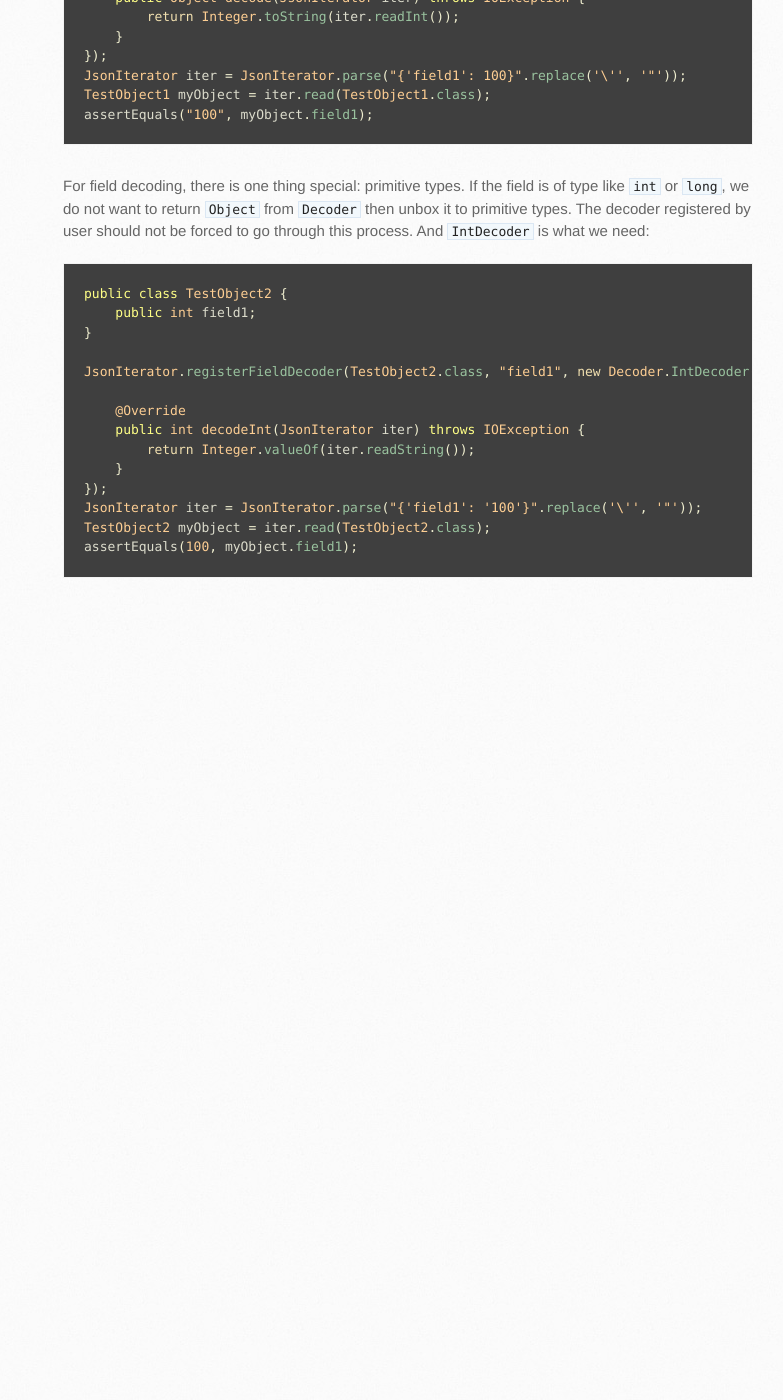
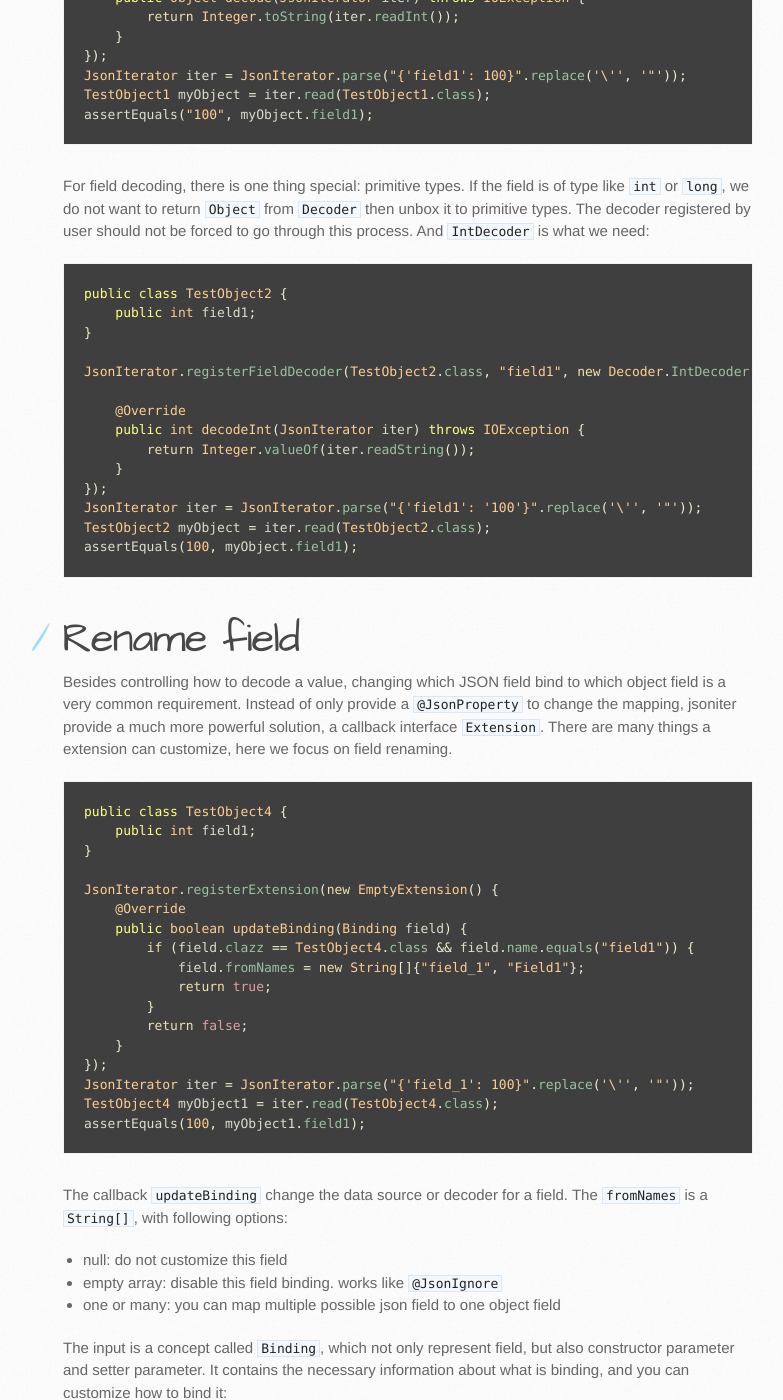
Before and after one commit to json-iterator/json-iterator.github.io, a Jekyll site: the page built from java-extension.md, in a window 1280 px wide and 1400 px high, scrolled down 1973 px. Shown: the whole window, without its empty margins (107-890 px from the left). Built offline with Jekyll 4.4.1, drawn with Linux system fonts in a browser that asks for light colours; comment, search, counter and statistics services are not loaded; before the commit the page ends 2603 px from its top, so only the background shows below that; some of the changed text lies outside the part shown.

Commit message:
Update java-extension.md

````diff
--- a/java-extension.md
+++ b/java-extension.md
@@ -104,3 +104,50 @@ JsonIterator iter = JsonIterator.parse("{'field1': '100'}".replace('\'', '"'));
 TestObject2 myObject = iter.read(TestObject2.class);
 assertEquals(100, myObject.field1);
 ```
+
+# Rename field
+
+Besides controlling how to decode a value, changing which JSON field bind to which object field is a very common requirement. Instead of only provide a `@JsonProperty` to change the mapping, jsoniter provide a much more powerful solution, a callback interface `Extension`. There are many things a extension can customize, here we focus on field renaming.
+
+```java
+public class TestObject4 {
+    public int field1;
+}
+
+JsonIterator.registerExtension(new EmptyExtension() {
+    @Override
+    public boolean updateBinding(Binding field) {
+        if (field.clazz == TestObject4.class && field.name.equals("field1")) {
+            field.fromNames = new String[]{"field_1", "Field1"};
+            return true;
+        }
+        return false;
+    }
+});
+JsonIterator iter = JsonIterator.parse("{'field_1': 100}".replace('\'', '"'));
+TestObject4 myObject1 = iter.read(TestObject4.class);
+assertEquals(100, myObject1.field1);
+```
+
+The callback `updateBinding` change the data source or decoder for a field. The `fromNames` is a `String[]`, with following options:
+
+* null: do not customize this field
+* empty array: disable this field binding. works like `@JsonIgnore`
+* one or many: you can map multiple possible json field to one object field
+
+The input is a concept called `Binding`, which not only represent field, but also constructor parameter and setter parameter. It contains the necessary information about what is binding, and you can customize how to bind it:
+
+```
+public class Binding {
+    // input
+    public Class clazz;
+    public String name;
+    public Type valueType;
+    public Annotation[] annotations;
+    // output
+    public String[] fromNames;
+    public Decoder decoder;
+}
+```
+
+So we can also customize the field decoder using `Extension` to update bindings. Actually type decoder and field decoder callback is just a shortcut. The `Extension` interface can do all the job.
````
